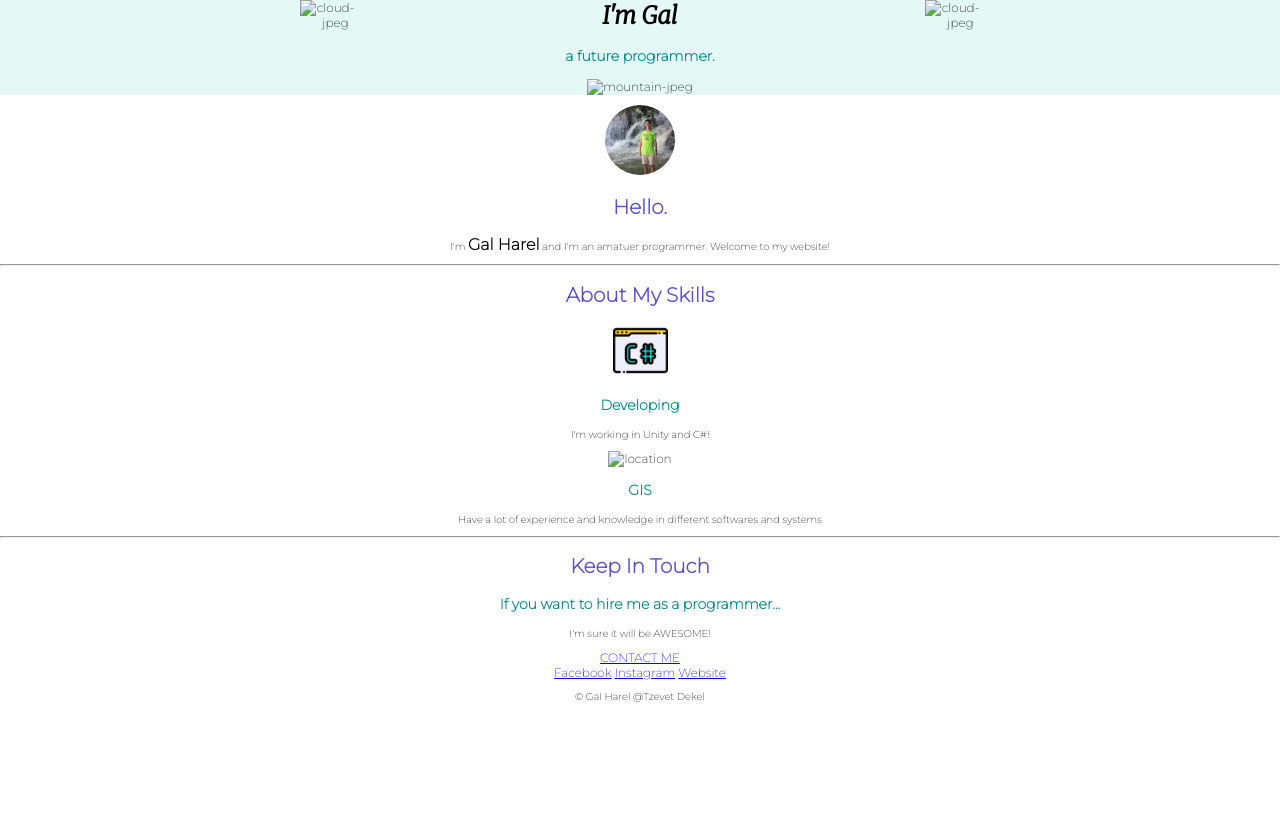
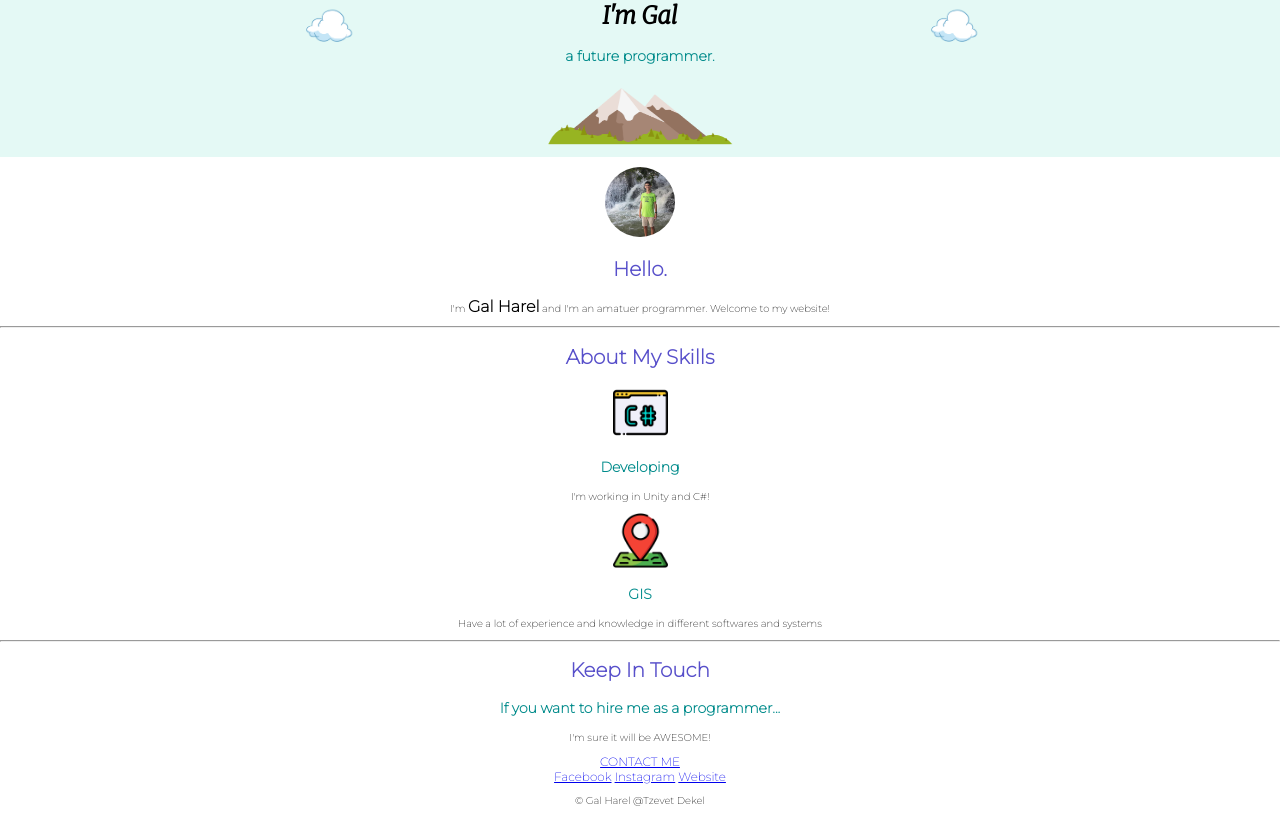
Before and after one commit to galharel23/MyWebsite, a plain HTML site: page index.html in a window 1280 px wide. Drawn offline with Linux system fonts and the light colour scheme; the site is published under a folder, as on GitHub Pages, so addresses that start at the root find nothing.

Commit message:
Update index.html

```diff
--- a/index.html
+++ b/index.html
@@ -18,11 +18,11 @@
 </head>
 <body>
 <div class="top-container">
-    <img class="cloud-img" src="/images/cloud.png" alt="cloud-jpeg">
-    <img class="cloud2-img" src="/images/cloud.png" alt="cloud-jpeg">
+    <img class="cloud-img" src="images/cloud.png" alt="cloud-jpeg">
+    <img class="cloud2-img" src="images/cloud.png" alt="cloud-jpeg">
     <h1>I'm Gal</h1>
     <h3>a future programmer.</h3>
-    <img class="mountain-img" src="/images/mountain.png" alt="mountain-jpeg">
+    <img class="mountain-img" src="images/mountain.png" alt="mountain-jpeg">
 </div>
 <div class="middle-container">
     <div class="profile">
@@ -39,7 +39,7 @@
         <p>I'm working in Unity and C#!</p>
       </div>
       <div class="skill-row">
-        <img class="location-img" src="/images/location.png" alt="location">
+        <img class="location-img" src="images/location.png" alt="location">
         <h3>GIS</h3>
         <p>Have a lot of experience and knowledge in different softwares and systems</p>
       </div>
```
